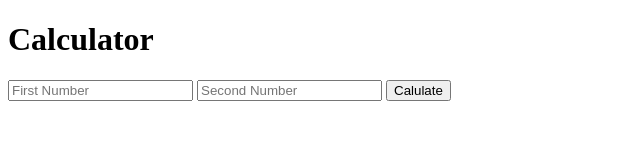
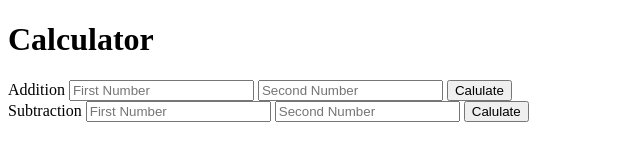
Before and after one commit to Metarock/Calculator-, a website: page index.html in a window 1280 px wide. Shown: the whole page, without its empty margins (0-640 px from the left). Drawn offline with Linux system fonts and the light colour scheme.

Commit message:
added subtraction

```diff
--- a/index.html
+++ b/index.html
@@ -7,11 +7,20 @@
   <body>
     <h1>Calculator</h1>
     <form class="" action="/" method="post">
+      <label>Addition</label>
       <!-- The place holder uniquely identifies the data inside the input. -->
       <input type="text" name="num1" placeholder="First Number">
       <input type="text" name="num2" placeholder="Second Number">
       <button type="submit" name="submit">Calulate</button>
     </form>
 
+    <form class="" action="/subtraction" method="post">
+      <label>Subtraction</label>
+      <!-- The place holder uniquely identifies the data inside the input. -->
+      <input type="text" name="num3" placeholder="First Number">
+      <input type="text" name="num4" placeholder="Second Number">
+      <button type="submit" name="submit">Calulate</button>
+    </form>
+
   </body>
 </html>
```
Also changed, not shown: calculator.js (+15 -0 lines).
